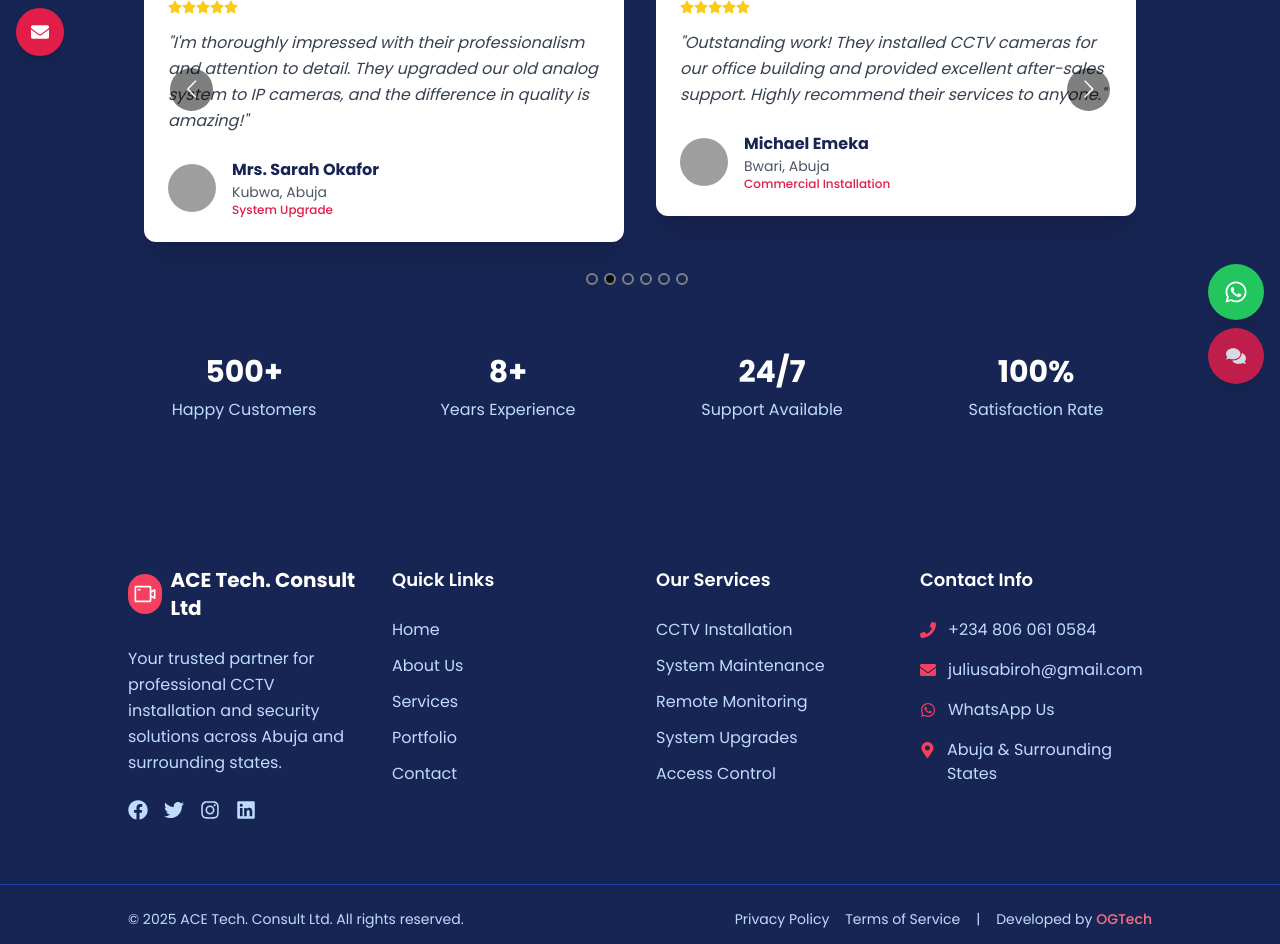
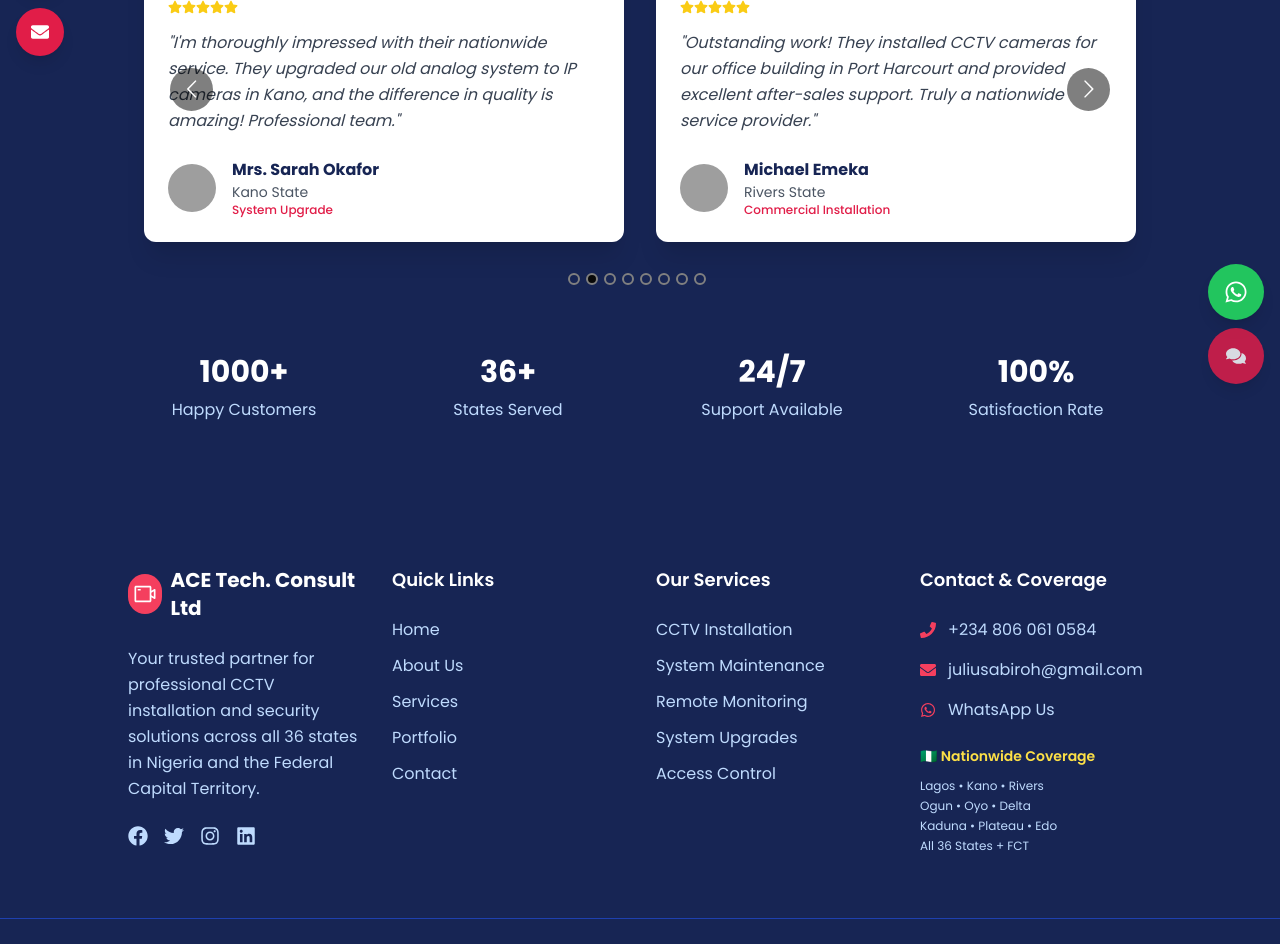
Before and after one commit to OgeeTech/CCTV, a Next.js app: page /testimonials in a window 1280 px wide. Shown: the part 400-1344 px from the top of the page. Built offline with nearby package versions, Linux system fonts and the light colour scheme; grey boxes are pictures that could not be loaded.

Commit message:
Update Service Coverage to All Nigerian States

```diff
--- a/Components/Home/About/About.tsx
+++ b/Components/Home/About/About.tsx
@@ -11,10 +11,10 @@ const About = () => {
   ];
 
   const serviceAreas = [
-    "Abuja & FCT",
-    "Niger State",
-    "Kaduna State",
-    "Nasarawa State"
+    "All 36 States + FCT",
+    "Lagos, Kano, Rivers",
+    "Ogun, Oyo, Delta",
+    "Kaduna, Plateau, Edo"
   ];
 
   return (
@@ -25,7 +25,7 @@ const About = () => {
             About ACE Tech. Consult Ltd
           </h2>
           <p className="text-gray-600 text-lg max-w-2xl mx-auto">
-            Your trusted partner for comprehensive surveillance solutions with over 8 years of experience serving Abuja and surrounding states.
+            Your trusted partner for comprehensive surveillance solutions with over 8 years of experience serving all 36 states in Nigeria and the Federal Capital Territory.
           </p>
         </div>
 
@@ -37,9 +37,9 @@ const About = () => {
             </h3>
             <p className="text-gray-700 mb-6 leading-relaxed">
               We specialize in providing cutting-edge CCTV installation, maintenance, and security
-              system solutions for homes, offices, and industrial facilities across Abuja and
-              surrounding states. Our team of certified technicians ensures your property is
-              protected with the latest surveillance technology, no matter where you're located.
+              system solutions for homes, offices, and industrial facilities across all states in Nigeria.
+              Our team of certified technicians ensures your property is protected with the latest
+              surveillance technology, from Lagos to Kano, Port Harcourt to Abuja, and everywhere in between.
             </p>
 
             <div className="grid grid-cols-1 sm:grid-cols-2 gap-6 mb-8">
@@ -56,7 +56,7 @@ const About = () => {
               </div>
 
               <div>
-                <h4 className="text-lg font-semibold text-blue-950 mb-3">Service Coverage</h4>
+                <h4 className="text-lg font-semibold text-blue-950 mb-3">Nationwide Coverage</h4>
                 <div className="space-y-2">
                   {serviceAreas.map((area, index) => (
                     <div key={index} className="flex items-center space-x-2">
@@ -70,8 +70,8 @@ const About = () => {
 
             <div className="flex flex-wrap gap-6">
               <div className="text-center">
-                <h5 className="text-2xl font-bold text-rose-600">500+</h5>
-                <p className="text-gray-600 text-sm">Projects Completed</p>
+                <h5 className="text-2xl font-bold text-rose-600">1000+</h5>
+                <p className="text-gray-600 text-sm">Projects Nationwide</p>
               </div>
               <div className="text-center">
                 <h5 className="text-2xl font-bold text-rose-600">8+</h5>
@@ -101,8 +101,8 @@ const About = () => {
               <div className="flex items-center space-x-3">
                 <FaCheckCircle className="text-green-500 text-2xl" />
                 <div>
-                  <h6 className="font-bold text-blue-950">Licensed & Insured</h6>
-                  <p className="text-gray-600 text-sm">Fully certified technicians</p>
+                  <h6 className="font-bold text-blue-950">Nationwide Service</h6>
+                  <p className="text-gray-600 text-sm">All 36 States + FCT</p>
                 </div>
               </div>
             </div>
--- a/Components/Home/Contact/Contact.tsx
+++ b/Components/Home/Contact/Contact.tsx
@@ -8,6 +8,7 @@ const Contact = () => {
     email: '',
     phone: '',
     service: '',
+    state: '',
     message: ''
   });
 
@@ -33,6 +34,7 @@ const Contact = () => {
         email: '',
         phone: '',
         service: '',
+        state: '',
         message: ''
       });
       setIsSubmitting(false);
@@ -60,7 +62,7 @@ const Contact = () => {
     },
     {
       icon: <FaMapMarkerAlt className="text-2xl text-red-600" />,
-      title: "Office Address",
+      title: "Headquarters",
       details: ["Suite 12, Plaza Complex", "Bwari, Abuja, Nigeria"],
       action: "#"
     },
@@ -72,6 +74,14 @@ const Contact = () => {
     }
   ];
 
+  const nigerianStates = [
+    "Abia", "Adamawa", "Akwa Ibom", "Anambra", "Bauchi", "Bayelsa", "Benue", "Borno",
+    "Cross River", "Delta", "Ebonyi", "Edo", "Ekiti", "Enugu", "FCT Abuja", "Gombe",
+    "Imo", "Jigawa", "Kaduna", "Kano", "Katsina", "Kebbi", "Kogi", "Kwara", "Lagos",
+    "Nasarawa", "Niger", "Ogun", "Ondo", "Osun", "Oyo", "Plateau", "Rivers", "Sokoto",
+    "Taraba", "Yobe", "Zamfara"
+  ];
+
   return (
     <div className="py-20 bg-gray-50">
       <div className="w-[90%] xl:w-[80%] mx-auto">
@@ -81,7 +91,7 @@ const Contact = () => {
           </h2>
           <p className="text-gray-600 text-lg max-w-3xl mx-auto">
             Ready to secure your property? Contact us today for a free consultation and quote.
-            We're here to help you choose the perfect security solution.
+            We serve all 36 states in Nigeria and are here to help you choose the perfect security solution.
           </p>
         </div>
 
@@ -103,6 +113,20 @@ const Contact = () => {
                   </div>
                 </div>
               ))}
+            </div>
+
+            {/* Service Coverage */}
+            <div className="mt-8 bg-blue-950 rounded-lg p-6 text-white">
+              <h4 className="font-bold text-lg mb-3">🇳🇬 Nationwide Coverage</h4>
+              <p className="text-blue-200 text-sm mb-4">
+                We provide professional CCTV installation and security services across all 36 states in Nigeria plus the Federal Capital Territory.
+              </p>
+              <div className="grid grid-cols-2 gap-2 text-xs">
+                <div>Lagos • Kano • Rivers</div>
+                <div>Ogun • Oyo • Delta</div>
+                <div>Kaduna • Plateau • Edo</div>
+                <div>+ 27 More States</div>
+              </div>
             </div>
 
             {/* Quick Action Buttons */}
@@ -184,6 +208,26 @@ const Contact = () => {
                   </div>
 
                   <div>
+                    <label htmlFor="state" className="block text-sm font-medium text-gray-700 mb-2">
+                      State/Location *
+                    </label>
+                    <select
+                      id="state"
+                      name="state"
+                      value={formData.state}
+                      onChange={handleInputChange}
+                      required
+                      className="w-full px-4 py-3 border border-gray-300 rounded-lg focus:ring-2 focus:ring-rose-500 focus:border-transparent transition-all duration-300"
+                    >
+                      <option value="">Select your state</option>
+                      {nigerianStates.map((state) => (
+                        <option key={state} value={state}>{state}</option>
+                      ))}
+                    </select>
+                  </div>
+                </div>
+
+                <div>
                   <label htmlFor="service" className="block text-sm font-medium text-gray-700 mb-2">
                     Service Needed
                   </label>
@@ -203,7 +247,6 @@ const Contact = () => {
                     <option value="alarm-systems">Alarm Systems</option>
                   </select>
                 </div>
-                </div>
 
                 <div>
                   <label htmlFor="message" className="block text-sm font-medium text-gray-700 mb-2">
@@ -217,7 +260,7 @@ const Contact = () => {
                     required
                     rows={5}
                     className="w-full px-4 py-3 border border-gray-300 rounded-lg focus:ring-2 focus:ring-rose-500 focus:border-transparent transition-all duration-300 resize-none"
-                    placeholder="Tell us about your security needs..."
+                    placeholder="Tell us about your security needs and location details..."
                   ></textarea>
                 </div>
 
--- a/Components/Home/Footer/Footer.tsx
+++ b/Components/Home/Footer/Footer.tsx
@@ -20,6 +20,13 @@ const Footer = () => {
     'Access Control'
   ];
 
+  const coverageAreas = [
+    'Lagos • Kano • Rivers',
+    'Ogun • Oyo • Delta',
+    'Kaduna • Plateau • Edo',
+    'All 36 States + FCT'
+  ];
+
   return (
     <footer className="bg-blue-950 text-white">
       <div className="w-[90%] xl:w-[80%] mx-auto py-16">
@@ -33,7 +40,7 @@ const Footer = () => {
               <h3 className="text-xl font-bold">ACE Tech. Consult Ltd</h3>
             </div>
             <p className="text-blue-200 mb-6 leading-relaxed">
-              Your trusted partner for professional CCTV installation and security solutions across Abuja and surrounding states.
+              Your trusted partner for professional CCTV installation and security solutions across all 36 states in Nigeria and the Federal Capital Territory.
             </p>
             <div className="flex space-x-4">
               <a href="#" className="text-blue-200 hover:text-white transition-colors duration-300">
@@ -77,10 +84,10 @@ const Footer = () => {
             </ul>
           </div>
 
-          {/* Contact Info */}
+          {/* Contact & Coverage */}
           <div>
-            <h4 className="text-lg font-semibold mb-6">Contact Info</h4>
-            <div className="space-y-4">
+            <h4 className="text-lg font-semibold mb-6">Contact & Coverage</h4>
+            <div className="space-y-4 mb-6">
               <div className="flex items-center space-x-3">
                 <FaPhone className="text-rose-500" />
                 <a href="tel:+2348060610584" className="text-blue-200 hover:text-white transition-colors duration-300">
@@ -99,11 +106,16 @@ const Footer = () => {
                   WhatsApp Us
                 </a>
               </div>
-              <div className="flex items-start space-x-3">
-                <FaMapMarkerAlt className="text-rose-500 mt-1" />
-                <span className="text-blue-200">
-                  Abuja & Surrounding States
-                </span>
+            </div>
+
+            <div>
+              <h5 className="text-sm font-semibold mb-3 text-yellow-300">🇳🇬 Nationwide Coverage</h5>
+              <div className="space-y-1">
+                {coverageAreas.map((area, index) => (
+                  <div key={index} className="text-blue-200 text-xs">
+                    {area}
+                  </div>
+                ))}
               </div>
             </div>
           </div>
@@ -115,7 +127,7 @@ const Footer = () => {
         <div className="w-[90%] xl:w-[80%] mx-auto py-6">
           <div className="flex flex-col md:flex-row justify-between items-center">
             <p className="text-blue-200 text-sm mb-4 md:mb-0">
-              © 2025 ACE Tech. Consult Ltd. All rights reserved.
+              © 2025 ACE Tech. Consult Ltd. All rights reserved. | Serving all 36 States + FCT
             </p>
             <div className="flex items-center space-x-4 text-sm">
               <Link href="/privacy" className="text-blue-200 hover:text-white transition-colors duration-300">
--- a/Components/Home/Hero/Hero.tsx
+++ b/Components/Home/Hero/Hero.tsx
@@ -26,7 +26,7 @@ const Hero = () => {
                         </h1>
                         <p className='md:text-lg text-center text-xl text-white font-normal [word-spacing:5px] mb-8 max-w-3xl mx-auto leading-relaxed'>
                             Secure your property with our expert CCTV installation, maintenance, and monitoring services.
-                            Trusted by 500+ customers across Abuja and surrounding states with 8+ years of experience.
+                            Trusted by 1000+ customers across all 36 states in Nigeria with 8+ years of experience.
                         </p>
 
                         {/* Call-to-Action Buttons */}
@@ -42,12 +42,12 @@ const Hero = () => {
                         {/* Quick Stats */}
                         <div className='grid grid-cols-3 gap-8 mt-12 max-w-md mx-auto'>
                             <div className='text-center'>
-                                <h3 className='text-2xl font-bold text-rose-400'>500+</h3>
+                                <h3 className='text-2xl font-bold text-rose-400'>1000+</h3>
                                 <p className='text-sm text-blue-200'>Projects</p>
                             </div>
                             <div className='text-center'>
-                                <h3 className='text-2xl font-bold text-rose-400'>8+</h3>
-                                <p className='text-sm text-blue-200'>Years</p>
+                                <h3 className='text-2xl font-bold text-rose-400'>36+</h3>
+                                <p className='text-sm text-blue-200'>States Served</p>
                             </div>
                             <div className='text-center'>
                                 <h3 className='text-2xl font-bold text-rose-400'>24/7</h3>
--- a/Components/Home/Testimonials/Testimonials.tsx
+++ b/Components/Home/Testimonials/Testimonials.tsx
@@ -9,56 +9,74 @@ const Testimonials = () => {
     {
       id: 1,
       name: "Adebayo Johnson",
-      location: "Gwarinpa, Abuja",
+      location: "Lagos State",
       rating: 5,
-      review: "Excellent service! The team installed our home CCTV system professionally and explained everything clearly. The remote monitoring feature gives us peace of mind when we're away.",
+      review: "Excellent service! The team traveled from Abuja to Lagos and installed our home CCTV system professionally. The remote monitoring feature gives us peace of mind when we're away.",
       image: "https://images.pexels.com/photos/1222271/pexels-photo-1222271.jpeg",
       project: "Residential CCTV Installation"
     },
     {
       id: 2,
       name: "Mrs. Sarah Okafor",
-      location: "Kubwa, Abuja",
+      location: "Kano State",
       rating: 5,
-      review: "I'm thoroughly impressed with their professionalism and attention to detail. They upgraded our old analog system to IP cameras, and the difference in quality is amazing!",
+      review: "I'm thoroughly impressed with their nationwide service. They upgraded our old analog system to IP cameras in Kano, and the difference in quality is amazing! Professional team.",
       image: "https://images.pexels.com/photos/1239291/pexels-photo-1239291.jpeg",
       project: "System Upgrade"
     },
     {
       id: 3,
       name: "Michael Emeka",
-      location: "Bwari, Abuja",
+      location: "Rivers State",
       rating: 5,
-      review: "Outstanding work! They installed CCTV cameras for our office building and provided excellent after-sales support. Highly recommend their services to anyone.",
+      review: "Outstanding work! They installed CCTV cameras for our office building in Port Harcourt and provided excellent after-sales support. Truly a nationwide service provider.",
       image: "https://images.pexels.com/photos/1681010/pexels-photo-1681010.jpeg",
       project: "Commercial Installation"
     },
     {
       id: 4,
       name: "Dr. Fatima Aliyu",
-      location: "Kuje, Abuja",
+      location: "Kaduna State",
       rating: 5,
-      review: "Professional, reliable, and affordable. The team was punctual and completed the installation within the promised timeframe. The system works perfectly!",
+      review: "Professional, reliable, and affordable. The team was punctual and completed the installation within the promised timeframe. Great to have nationwide coverage!",
       image: "https://images.pexels.com/photos/1130626/pexels-photo-1130626.jpeg",
       project: "Medical Facility Security"
     },
     {
       id: 5,
       name: "Chief Emmanuel Okoro",
-      location: "Gwagwalada, Abuja",
+      location: "Delta State",
       rating: 5,
-      review: "Exceptional service from start to finish! They provided a comprehensive security solution for our warehouse. The 24/7 monitoring capability is exactly what we needed.",
+      review: "Exceptional service from start to finish! They provided a comprehensive security solution for our warehouse in Warri. The 24/7 monitoring capability is exactly what we needed.",
       image: "https://images.pexels.com/photos/1043471/pexels-photo-1043471.jpeg",
       project: "Industrial Surveillance"
     },
     {
       id: 6,
       name: "Grace Nnamdi",
-      location: "Abaji, Abuja",
+      location: "Enugu State",
       rating: 5,
-      review: "Amazing experience! The technicians were knowledgeable and patient in explaining how to use the system. The mobile app makes monitoring so convenient.",
+      review: "Amazing experience! The technicians were knowledgeable and patient in explaining how to use the system. Great to have a company that serves all states in Nigeria.",
       image: "https://images.pexels.com/photos/1181519/pexels-photo-1181519.jpeg",
       project: "Smart Home Integration"
+    },
+    {
+      id: 7,
+      name: "Alhaji Musa Ibrahim",
+      location: "Sokoto State",
+      rating: 5,
+      review: "Impressed with their commitment to serve even remote areas. They came all the way to Sokoto and delivered excellent service. Truly nationwide coverage as promised!",
+      image: "https://images.pexels.com/photos/1222271/pexels-photo-1222271.jpeg",
+      project: "Residential Security"
+    },
+    {
+      id: 8,
+      name: "Mrs. Blessing Okon",
+      location: "Cross River State",
+      rating: 5,
+      review: "Professional installation in Calabar with excellent customer service. They handled logistics perfectly and delivered on all promises. Highly recommend their services!",
+      image: "https://images.pexels.com/photos/1239291/pexels-photo-1239291.jpeg",
+      project: "Hotel Security System"
     }
   ];
 
@@ -97,7 +115,7 @@ const Testimonials = () => {
             What Our Clients Say
           </h2>
           <p className="text-blue-200 text-lg max-w-3xl mx-auto">
-            Don't just take our word for it. Here's what our satisfied customers have to say about our services.
+            Don't just take our word for it. Here's what our satisfied customers from across Nigeria have to say about our nationwide services.
           </p>
         </div>
 
@@ -147,12 +165,12 @@ const Testimonials = () => {
         {/* Trust Indicators */}
         <div className="grid grid-cols-2 md:grid-cols-4 gap-8 mt-16 text-center">
           <div>
-            <h3 className="text-3xl font-bold text-white mb-2">500+</h3>
+            <h3 className="text-3xl font-bold text-white mb-2">1000+</h3>
             <p className="text-blue-200">Happy Customers</p>
           </div>
           <div>
-            <h3 className="text-3xl font-bold text-white mb-2">8+</h3>
-            <p className="text-blue-200">Years Experience</p>
+            <h3 className="text-3xl font-bold text-white mb-2">36+</h3>
+            <p className="text-blue-200">States Served</p>
           </div>
           <div>
             <h3 className="text-3xl font-bold text-white mb-2">24/7</h3>
```
Also changed, not shown: Components/Home/FAQ/FAQ.tsx (+17 -7 lines), Components/Shop/CheckoutModal.tsx (+13 -5 lines), app/layout.tsx (+5 -5 lines). Lines whose indentation alone changed are shown as unchanged.
